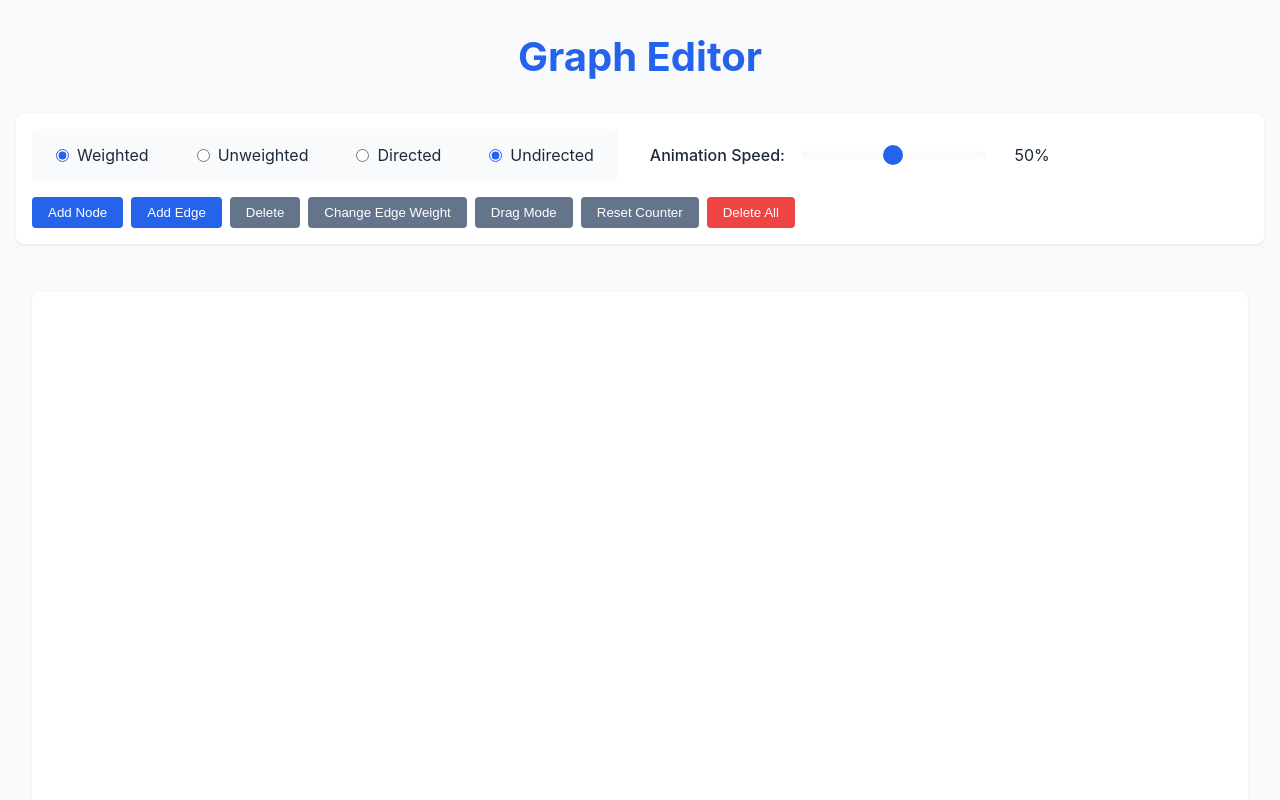
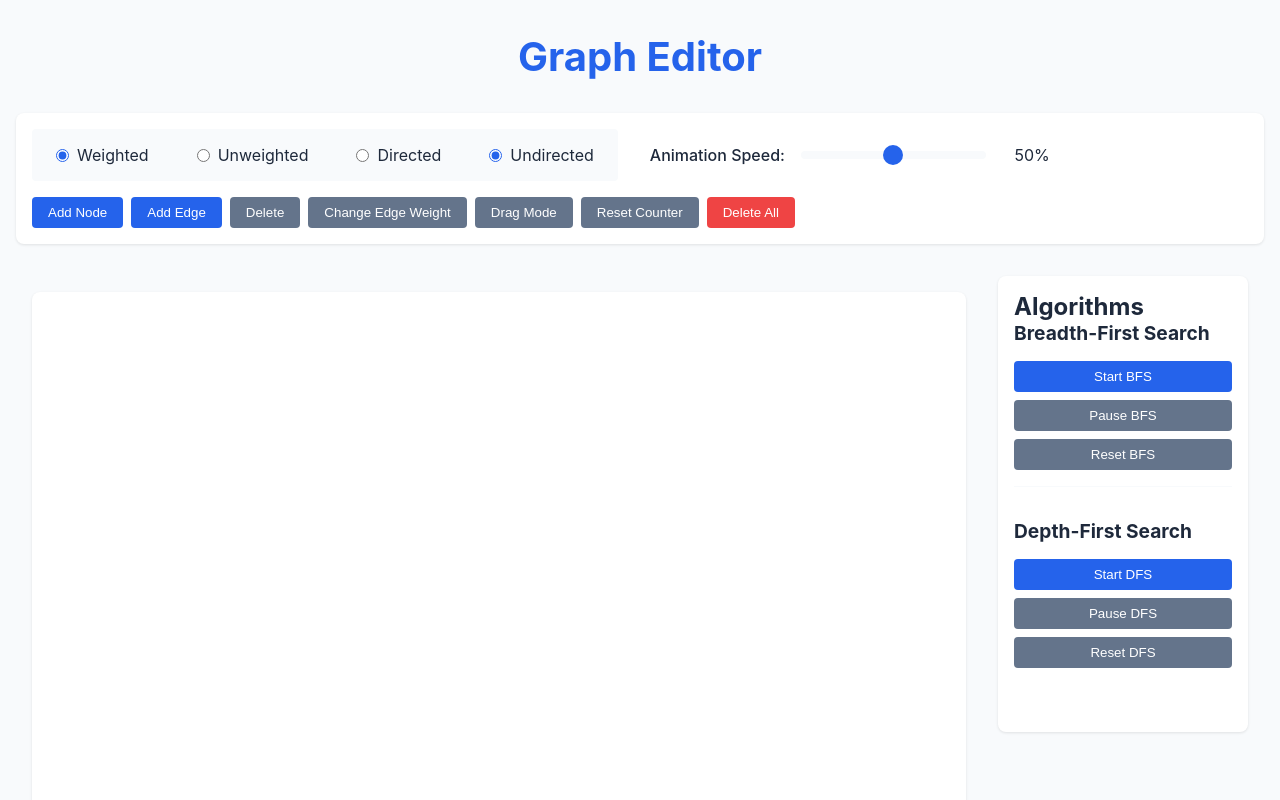
Before and after one commit to Peter-Shamoun/Graph-Theory, a React (Create React App) app: page / in a window 1280 px wide. Shown: the top 800 px of the page. Built offline with nearby package versions, Linux system fonts and the light colour scheme.

Commit message:
dfs fix v1

```diff
--- a/src/App.css
+++ b/src/App.css
@@ -411,154 +411,45 @@ body {
 }
 
 .main-content {
-  display: flex;
-  flex-direction: column;
+  display: grid;
+  grid-template-columns: 1fr 300px; /* Main content and algorithm sidebar */
   gap: 2rem;
   margin: 2rem 1rem;
 }
 
+/* Left side container for graph and status boxes */
 .graph-container {
-  width: 100%;
+  grid-column: 1;
+  display: flex;
+  flex-direction: column;
+  gap: 2rem;
 }
 
+/* Right side algorithm container */
 .algorithm-container {
+  grid-column: 2;
+  background: var(--surface);
+  padding: 1rem;
+  border-radius: 0.5rem;
+  box-shadow: 0 1px 3px rgba(0, 0, 0, 0.1);
+  height: fit-content;
+  position: sticky;
+  top: 2rem;
+}
+
+/* Status containers at the bottom */
+.bfs-status-container,
+.dfs-status-container {
   width: 100%;
   background: var(--surface);
   padding: 1rem;
   border-radius: 0.5rem;
   box-shadow: 0 1px 3px rgba(0, 0, 0, 0.1);
-}
-
-.algorithm-container h2 {
-  margin-bottom: 1.5rem;
-  color: var(--primary);
-  font-size: 1.5rem;
-  padding-bottom: 0.5rem;
-  border-bottom: 2px solid var(--primary);
-}
-
-.algorithm-section {
-  margin-bottom: 2rem;
-}
-
-.algorithm-section h3 {
-  margin-bottom: 1rem;
-  color: var(--text);
-  font-size: 1.2rem;
-}
-
-.algorithm-controls {
-  display: flex;
-  flex-direction: column;
-  gap: 0.5rem;
-}
-
-.algorithm-controls .btn {
-  width: 100%;
-}
-
-/* If you need to specifically target the "Empty graph" text */
-.matrix-list h2, .adjacency-list h2,
-.matrix-list p, .adjacency-list p {
-  font-family: monospace;
-}
-
-.dictionary-section {
-  margin-top: 1rem;
-}
-
-.dictionary-visualization {
-  background: var(--background);
-  border-radius: 0.25rem;
-  padding: 0.5rem;
-  margin-top: 0.5rem;
-  font-family: monospace;
-}
-
-.dictionary-item {
-  padding: 0.25rem 0;
-}
-
-.bfs-status {
-  display: flex;
-  flex-direction: column;
-  gap: 1rem;
-}
-
-.bfs-status > div {
-  background: var(--background);
-  padding: 0.5rem;
-  border-radius: 0.25rem;
-}
-
-.bfs-status-container {
-  margin-top: 2rem;
-  background: var(--surface);
-  padding: 1rem;
-  border-radius: 0.5rem;
-  box-shadow: 0 1px 3px rgba(0, 0, 0, 0.1);
-}
-
-.bfs-status {
-  display: grid;
-  grid-template-columns: repeat(4, 1fr);
-  gap: 1rem;
-  margin-top: 1rem;
-}
-
-.current-node,
-.queue-section,
-.dictionary-section {
-  width: 100%;
-  background: var(--background);
-  padding: 1rem;
-  border-radius: 0.5rem;
-}
-
-.queue-visualization {
-  display: flex;
-  gap: 0.5rem;
-  margin-top: 0.5rem;
-  overflow-x: auto;
-  padding: 0.5rem;
-}
-
-.dictionary-visualization {
-  margin-top: 0.5rem;
-  font-family: monospace;
-}
-
-.dictionary-item {
-  padding: 0.25rem 0;
-}
-
-.queue-item {
-  padding: 0.5rem 1rem;
-  background: var(--primary);
-  color: white;
-  border-radius: 0.25rem;
-  font-size: 0.9rem;
-}
-
-/* Update existing styles */
-.graph-container {
-  width: 100%;
-}
-
-.matrix-list-container {
   margin-top: 2rem;
 }
 
-/* Add DFS-specific styles */
-.dfs-status-container {
-  margin-top: 2rem;
-  background: var(--surface);
-  padding: 1rem;
-  border-radius: 0.5rem;
-  box-shadow: 0 1px 3px rgba(0, 0, 0, 0.1);
-  width: 100%;
-}
-
+/* Status grids */
+.bfs-status,
 .dfs-status {
   display: grid;
   grid-template-columns: repeat(4, 1fr);
@@ -566,49 +457,33 @@ body {
   margin-top: 1rem;
 }
 
-.stack-section {
-  background: var(--background);
-  padding: 1rem;
-  border-radius: 0.5rem;
+/* Responsive adjustments */
+@media (max-width: 1400px) {
+  .main-content {
+    grid-template-columns: 1fr 250px;
+  }
 }
 
-.stack-visualization {
-  display: flex;
-  flex-direction: row;
-  gap: 0.5rem;
-  margin-top: 0.5rem;
-  padding: 0.5rem;
-  overflow-x: auto;
-}
-
-.stack-item {
-  padding: 0.5rem 1rem;
-  background: var(--accent);
-  color: white;
-  border-radius: 0.25rem;
-  font-size: 0.9rem;
-  text-align: center;
-  min-width: fit-content;
-}
-
-/* Ensure consistent section widths */
-.current-node,
-.stack-section,
-.dictionary-section {
-  width: 100%;
-  background: var(--background);
-  padding: 1rem;
-  border-radius: 0.5rem;
-}
-
-/* Add responsive adjustments */
 @media (max-width: 1200px) {
+  .bfs-status,
   .dfs-status {
     grid-template-columns: repeat(2, 1fr);
   }
 }
 
+@media (max-width: 992px) {
+  .main-content {
+    grid-template-columns: 1fr;
+  }
+
+  .algorithm-container {
+    grid-column: 1;
+    position: static;
+  }
+}
+
 @media (max-width: 768px) {
+  .bfs-status,
   .dfs-status {
     grid-template-columns: 1fr;
   }
```
